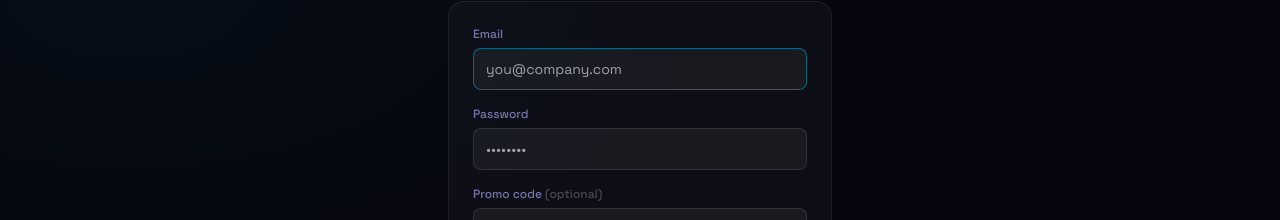
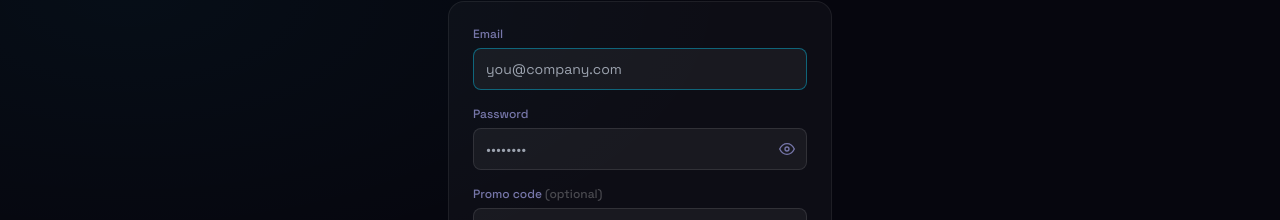
Before and after one commit to Kamarak232/VoiceGuide, a React (Vite) app in the folder client/: page /auth in a window 1280 px wide. Shown: the part 346-566 px from the top of the page. Built offline with nearby package versions, Linux system fonts and the light colour scheme; no server answers.

Commit message:
Add password visibility toggle on sign-in

```diff
--- a/client/src/pages/Auth.tsx
+++ b/client/src/pages/Auth.tsx
@@ -11,6 +11,7 @@ export default function Auth() {
   const [promoCode, setPromoCode] = useState('');
   const [error, setError] = useState('');
   const [success, setSuccess] = useState('');
+  const [showPassword, setShowPassword] = useState(false);
   const [loading, setLoading] = useState(false);
 
   async function handleSubmit(e: React.FormEvent) {
@@ -90,18 +91,39 @@ export default function Auth() {
           </div>
           <div>
             <label className="text-xs font-medium text-dim block mb-1.5">Password</label>
+            <div className="relative">
               <input
-              type="password"
+                type={showPassword ? 'text' : 'password'}
                 value={password}
                 onChange={(e) => setPassword(e.target.value)}
                 required
                 minLength={6}
                 placeholder="••••••••"
-              className="w-full rounded-lg px-3 py-2.5 text-sm text-white outline-none transition-all"
+                className="w-full rounded-lg px-3 py-2.5 pr-10 text-sm text-white outline-none transition-all"
                 style={{ background: 'rgba(255,255,255,0.05)', border: '1px solid rgba(255,255,255,0.1)', caretColor: '#00d4ff' }}
                 onFocus={(e) => (e.target.style.borderColor = 'rgba(0,212,255,0.4)')}
                 onBlur={(e) => (e.target.style.borderColor = 'rgba(255,255,255,0.1)')}
               />
+              <button
+                type="button"
+                onClick={() => setShowPassword((v) => !v)}
+                className="absolute right-3 top-1/2 -translate-y-1/2 text-dim hover:text-white transition-colors"
+                tabIndex={-1}
+              >
+                {showPassword ? (
+                  <svg width="16" height="16" viewBox="0 0 24 24" fill="none" stroke="currentColor" strokeWidth="2" strokeLinecap="round" strokeLinejoin="round">
+                    <path d="M17.94 17.94A10.07 10.07 0 0 1 12 20c-7 0-11-8-11-8a18.45 18.45 0 0 1 5.06-5.94" />
+                    <path d="M9.9 4.24A9.12 9.12 0 0 1 12 4c7 0 11 8 11 8a18.5 18.5 0 0 1-2.16 3.19" />
+                    <line x1="1" y1="1" x2="23" y2="23" />
+                  </svg>
+                ) : (
+                  <svg width="16" height="16" viewBox="0 0 24 24" fill="none" stroke="currentColor" strokeWidth="2" strokeLinecap="round" strokeLinejoin="round">
+                    <path d="M1 12s4-8 11-8 11 8 11 8-4 8-11 8-11-8-11-8z" />
+                    <circle cx="12" cy="12" r="3" />
+                  </svg>
+                )}
+              </button>
+            </div>
           </div>
 
           <div>
```
Lines whose indentation alone changed are shown as unchanged.
